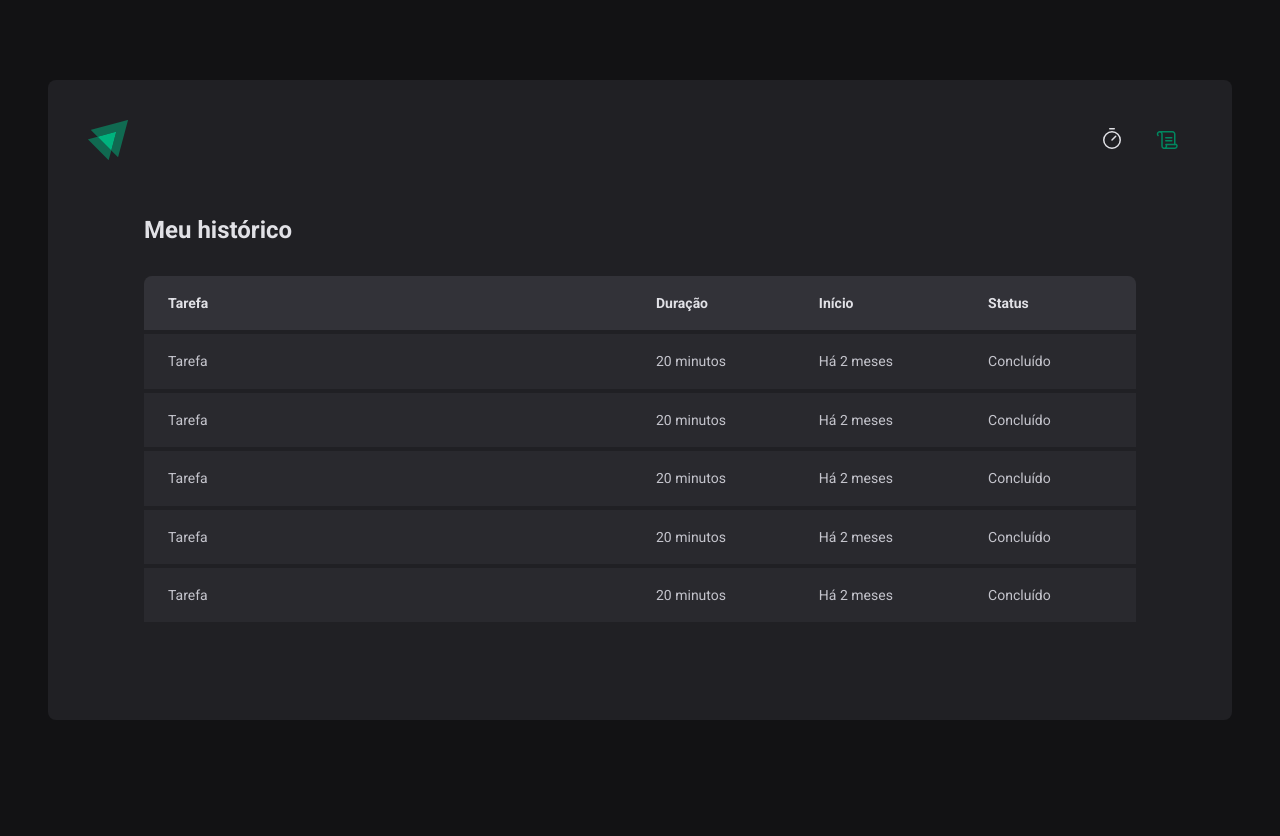
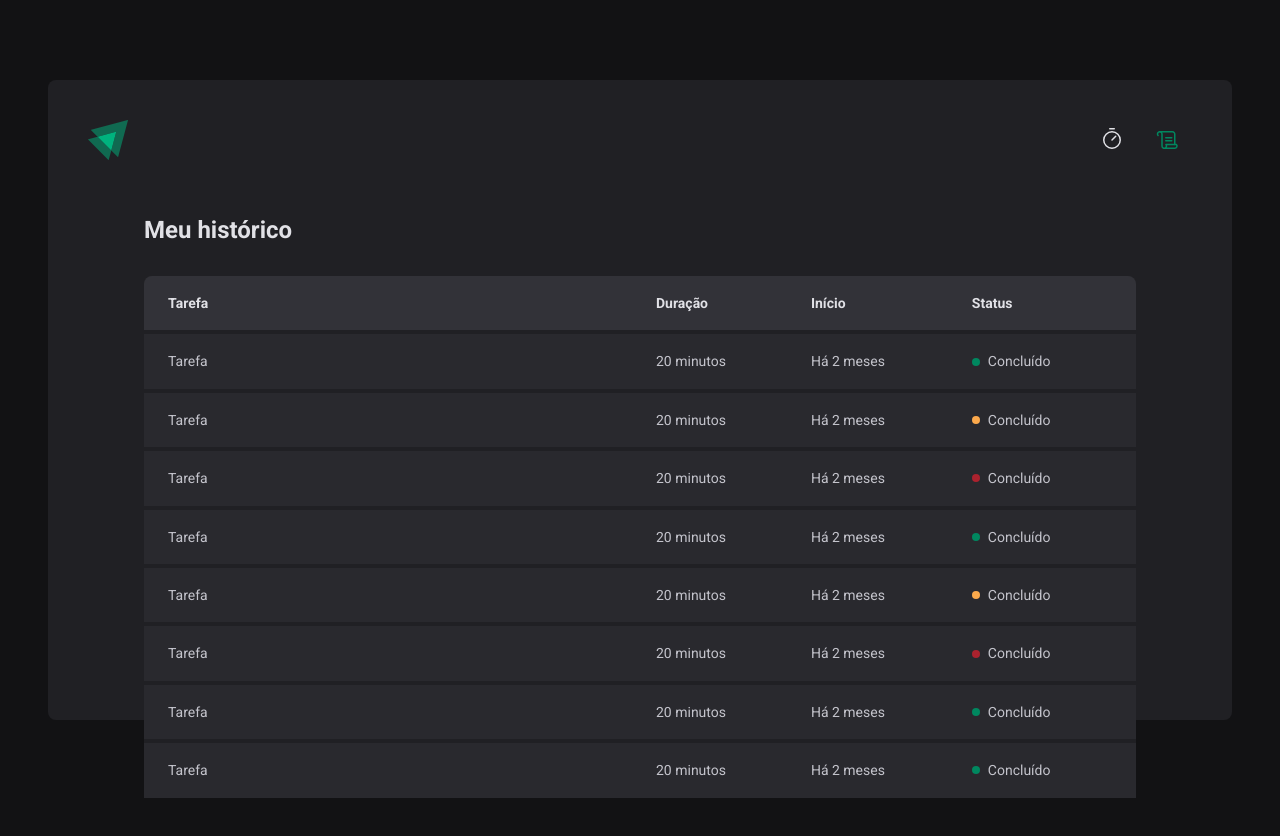
Before and after one commit to leandrocitro/timer, a React (Vite) app: page /history in a window 1280 px wide. Shown: the top 836 px of the page. Before the commit the page ends 800 px from the top, so only its background shows below. Built offline with nearby package versions, Linux system fonts and the light colour scheme.

Commit message:
Estilizando o status

```diff
--- a/src/pages/History/index.tsx
+++ b/src/pages/History/index.tsx
@@ -1,4 +1,4 @@
-import { HistoryContainer, HistoryList } from "./styles";
+import { HistoryContainer, HistoryList, Status } from "./styles";
 
 export function History() {
     return (
@@ -20,31 +20,66 @@
                         <td>Tarefa</td>
                         <td>20 minutos</td>
                         <td>Há 2 meses</td>
-                        <td>Concluído</td>
+                        <td>
+                            <Status statusColor="green">Concluído</Status>
+                        </td>
+
                     </tr>
                     <tr>
                         <td>Tarefa</td>
                         <td>20 minutos</td>
                         <td>Há 2 meses</td>
-                        <td>Concluído</td>
+                        <td>
+                            <Status statusColor="yellow">Concluído</Status>
+                        </td>
                     </tr>
                     <tr>
                         <td>Tarefa</td>
                         <td>20 minutos</td>
                         <td>Há 2 meses</td>
-                        <td>Concluído</td>
+                        <td>
+                            <Status statusColor="red">Concluído</Status>
+                        </td>
                     </tr>
                     <tr>
                         <td>Tarefa</td>
                         <td>20 minutos</td>
                         <td>Há 2 meses</td>
-                        <td>Concluído</td>
+                        <td>
+                            <Status statusColor="green">Concluído</Status>
+                        </td>
                     </tr>
                     <tr>
                         <td>Tarefa</td>
                         <td>20 minutos</td>
                         <td>Há 2 meses</td>
-                        <td>Concluído</td>
+                        <td>
+                            <Status statusColor="yellow">Concluído</Status>
+                        </td>
+                    </tr>
+                    <tr>
+                        <td>Tarefa</td>
+                        <td>20 minutos</td>
+                        <td>Há 2 meses</td>
+                        <td>
+                            <Status statusColor="red">Concluído</Status>
+                        </td>
+                    </tr>
+                    <tr>
+                        <td>Tarefa</td>
+                        <td>20 minutos</td>
+                        <td>Há 2 meses</td>
+                        <td>
+                            <Status statusColor="green">Concluído</Status>
+                        </td>
+                    </tr>
+                    <tr>
+                        <td>Tarefa</td>
+                        <td>20 minutos</td>
+                        <td>Há 2 meses</td>
+                        <td>
+                            <Status statusColor="green">Concluído</Status>
+                        </td>
                     </tr>
                 </tbody>
             </table>
--- a/src/pages/History/styles.ts
+++ b/src/pages/History/styles.ts
@@ -65,3 +65,30 @@
 
     }
 `;
+
+
+const STATUS_COLORS = {
+    yellow: 'yellow-500',
+    red: 'red-500',
+    green: 'green-500',
+} as const
+
+interface StatusProps {
+    statusColor: keyof typeof STATUS_COLORS;
+}
+
+
+export const Status = styled.span<StatusProps>`
+    display: flex;
+    align-items: center;
+    gap: 0.5rem;
+
+    &::before {
+        content: '';
+        width: 0.5rem;
+        height: 0.5rem;
+        border-radius: 50%;
+        background: ${(props) => props.theme[STATUS_COLORS[props.statusColor]]};
+    }
+
+`;
```
